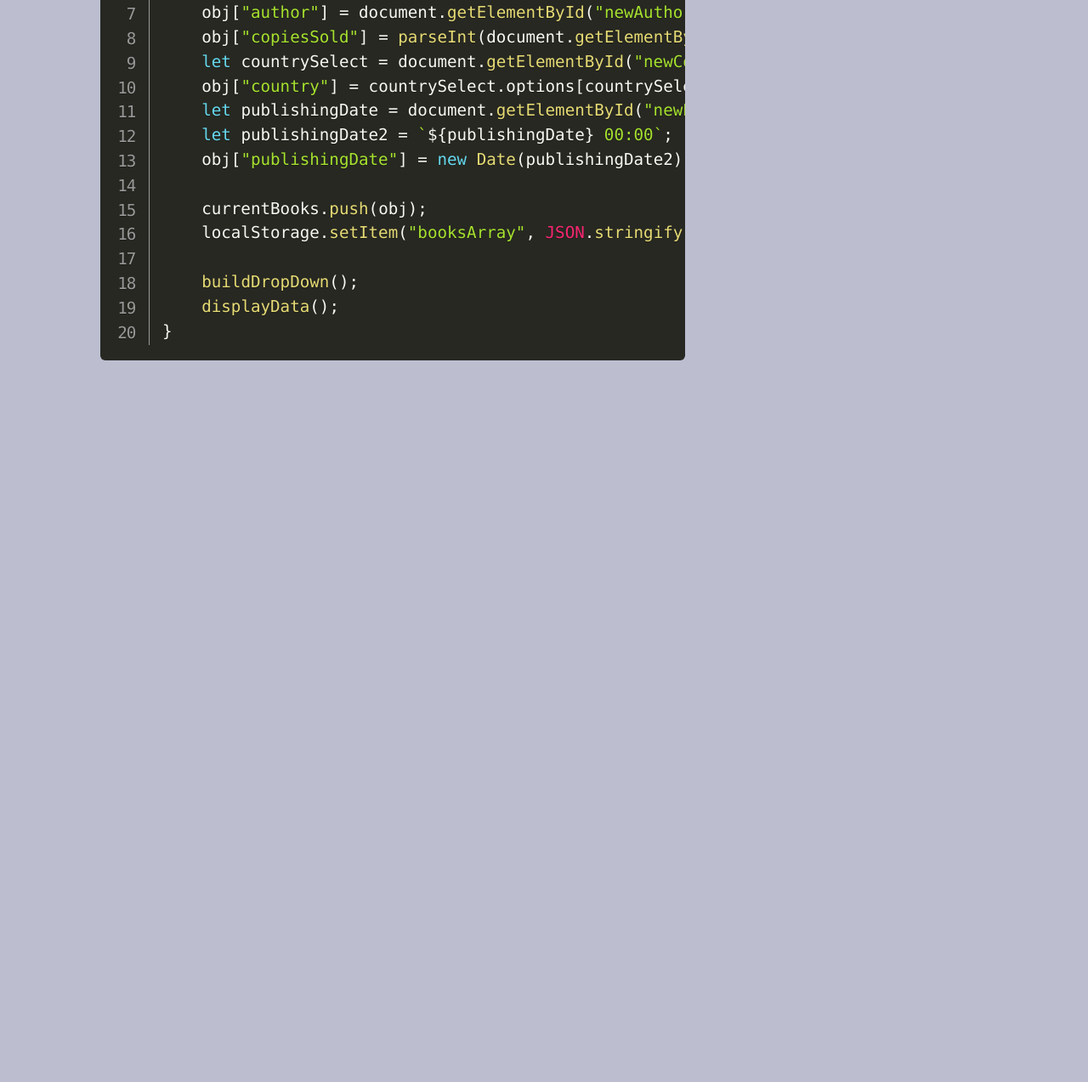
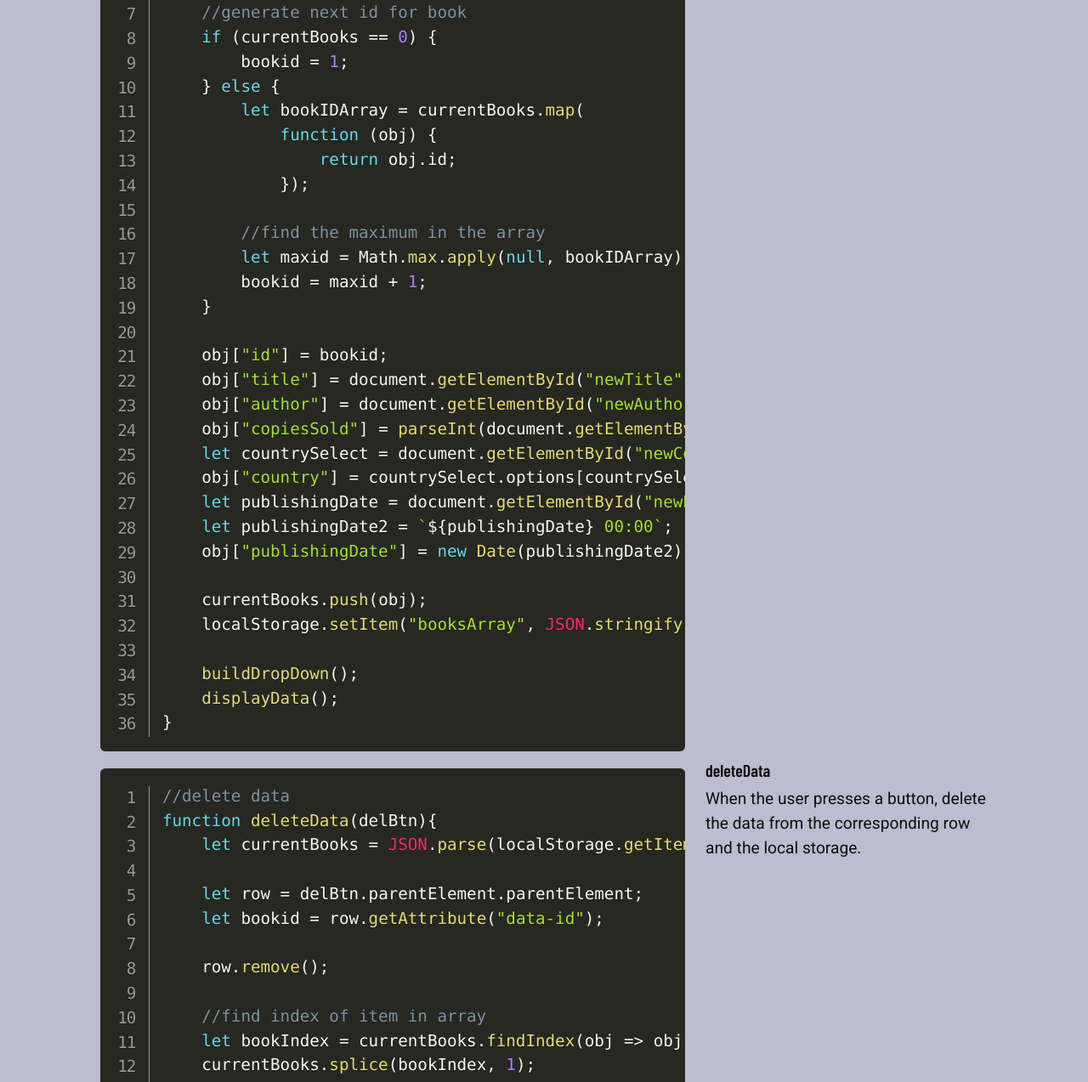
Before and after one commit to NickSeyler/BookBase, a plain HTML site: page code.html in a window 1280 px wide. Shown: the part 3984-5257 px from the top of the page at 85% size. Before the commit the page ends 4558 px from the top, so only its background shows below. Drawn offline with nearby package versions, Linux system fonts and the light colour scheme.

Commit message:
Added ability to delete books

```diff
--- a/code.html
+++ b/code.html
@@ -249,6 +249,22 @@
                                 let currentBooks = JSON.parse(localStorage.getItem("booksArray")) || books;
                                 let obj = {};
 
+                                let bookid = 1;
+                                //generate next id for book
+                                if (currentBooks == 0) {
+                                    bookid = 1;
+                                } else {
+                                    let bookIDArray = currentBooks.map(
+                                        function (obj) {
+                                            return obj.id;
+                                        });
+
+                                    //find the maximum in the array
+                                    let maxid = Math.max.apply(null, bookIDArray);
+                                    bookid = maxid + 1;
+                                }
+
+                                obj["id"] = bookid;
                                 obj["title"] = document.getElementById("newTitle").value;
                                 obj["author"] = document.getElementById("newAuthor").value;
                                 obj["copiesSold"] = parseInt(document.getElementById("newCopiesSold").value, 10);
@@ -272,6 +288,40 @@
                     <p>
                         Get the values entered by the user and add them to the table on the webpage.
                         Save the new data to local storage.
+                    </p>
+                </div>
+            </div>
+
+            <div class="row">
+                <div class="col-12 col-lg-8">
+                    <pre class="line-numbers">
+                        <code class="language-js">
+                            //delete data
+                            function deleteData(delBtn){
+                                let currentBooks = JSON.parse(localStorage.getItem("booksArray")) || books;
+
+                                let row = delBtn.parentElement.parentElement;
+                                let bookid = row.getAttribute("data-id");
+
+                                row.remove();
+
+                                //find index of item in array
+                                let bookIndex = currentBooks.findIndex(obj => obj.id == bookid);
+                                currentBooks.splice(bookIndex, 1);
+
+                                //push the new values back to local storage
+                                localStorage.setItem("booksArray", JSON.stringify(currentBooks));
+
+                                buildDropDown();
+                                displayData();
+                            }
+                        </code>
+                    </pre>
+                </div>
+                <div class="col-12 col-lg-4">
+                    <h5>deleteData</h5>
+                    <p>
+                        When the user presses a button, delete the data from the corresponding row and the local storage.
                     </p>
                 </div>
             </div>
```
Also changed, not shown: app.html (+2 -0 lines), js/site.js (+61 -9 lines).
